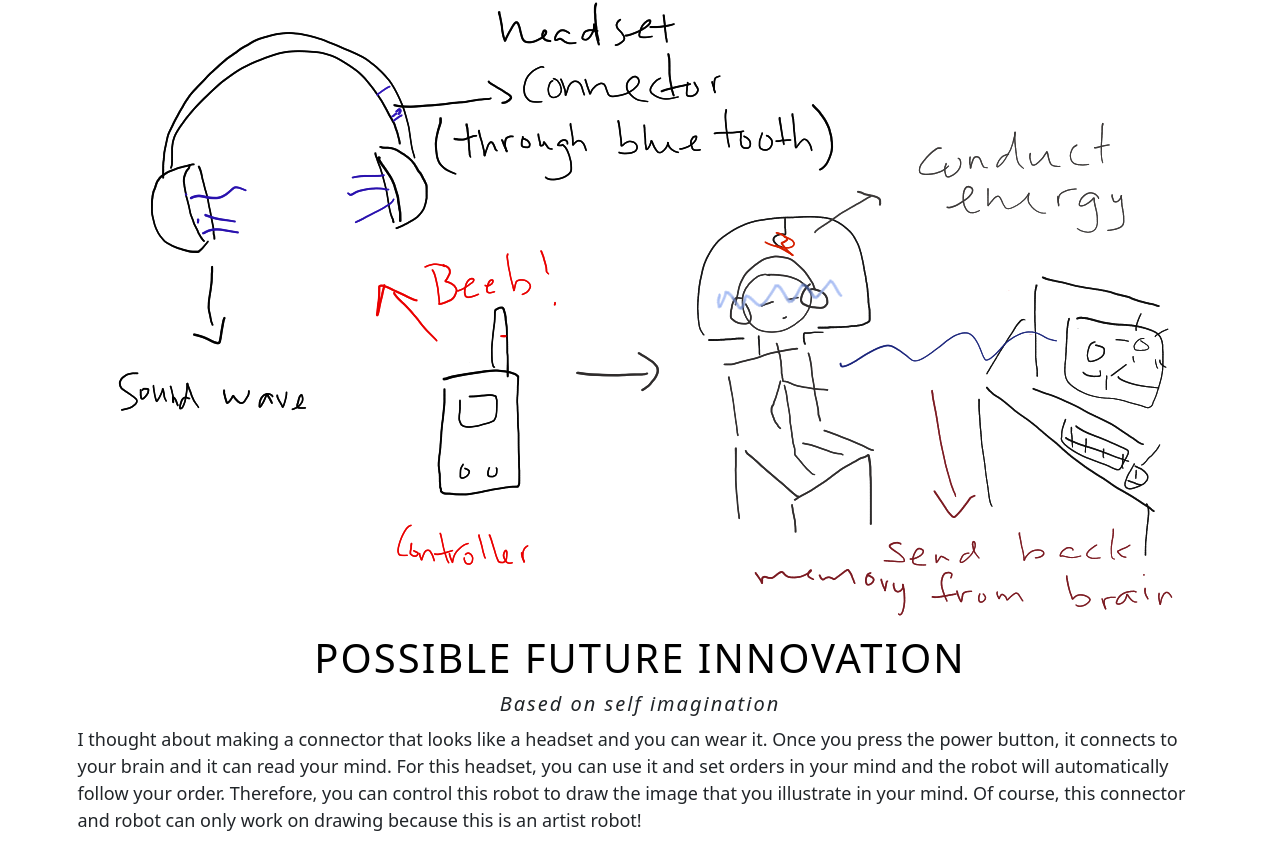
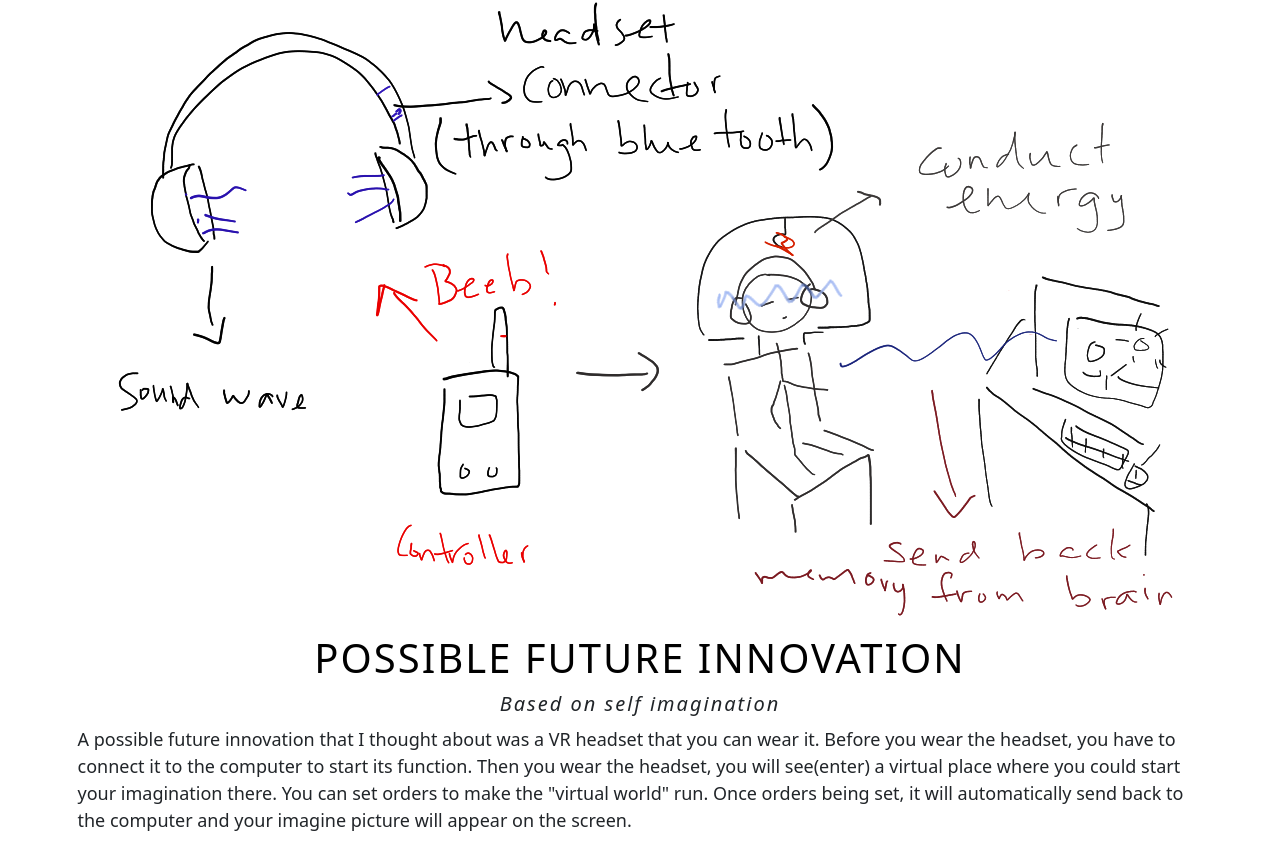
Before and after one commit to victoriac5469/drawing-technology-website, a plain HTML site: page index.html in a window 1280 px wide. Shown: the part 5788-6642 px from the top of the page. Drawn offline with nearby package versions, Linux system fonts and the light colour scheme; a script that the page names is missing.

Commit message:
change the description of innovation

```diff
--- a/index.html
+++ b/index.html
@@ -142,7 +142,7 @@
                 <div class="col-right">
                     <h1 class="overview-title">Possible Future Innovation</h1>
                     <h2>Based on self imagination</h2>
-                    <p>I thought about making a connector that looks like a headset and you can wear it. Once you press the power button, it connects to your brain and it can read your mind. For this headset, you can use it and set orders in your mind and the robot will automatically follow your order. Therefore, you can control this robot to draw the image that you illustrate in your mind. Of course, this connector and robot can only work on drawing because this is an artist robot!</p>
+                    <p>A possible future innovation that I thought about was a VR headset that you can wear it. Before you wear the headset, you have to connect it to the computer to start its function. Then you wear the headset, you will see(enter) a virtual place where you could start your imagination there. You can set orders to make the "virtual world" run. Once orders being set, it will automatically send back to the computer and your imagine picture will appear on the screen.</p>
                 </div>
             </div>
         </section>
```
